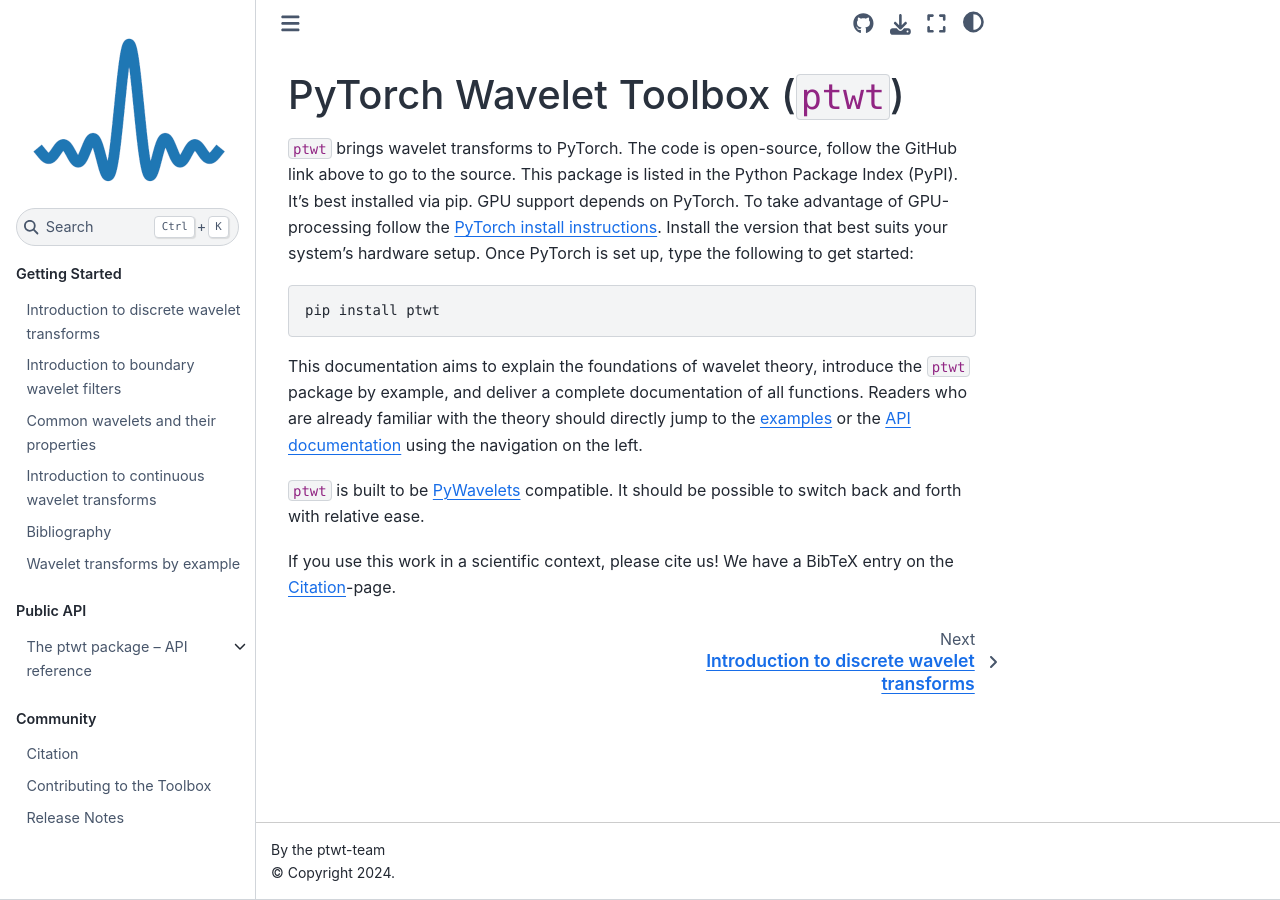
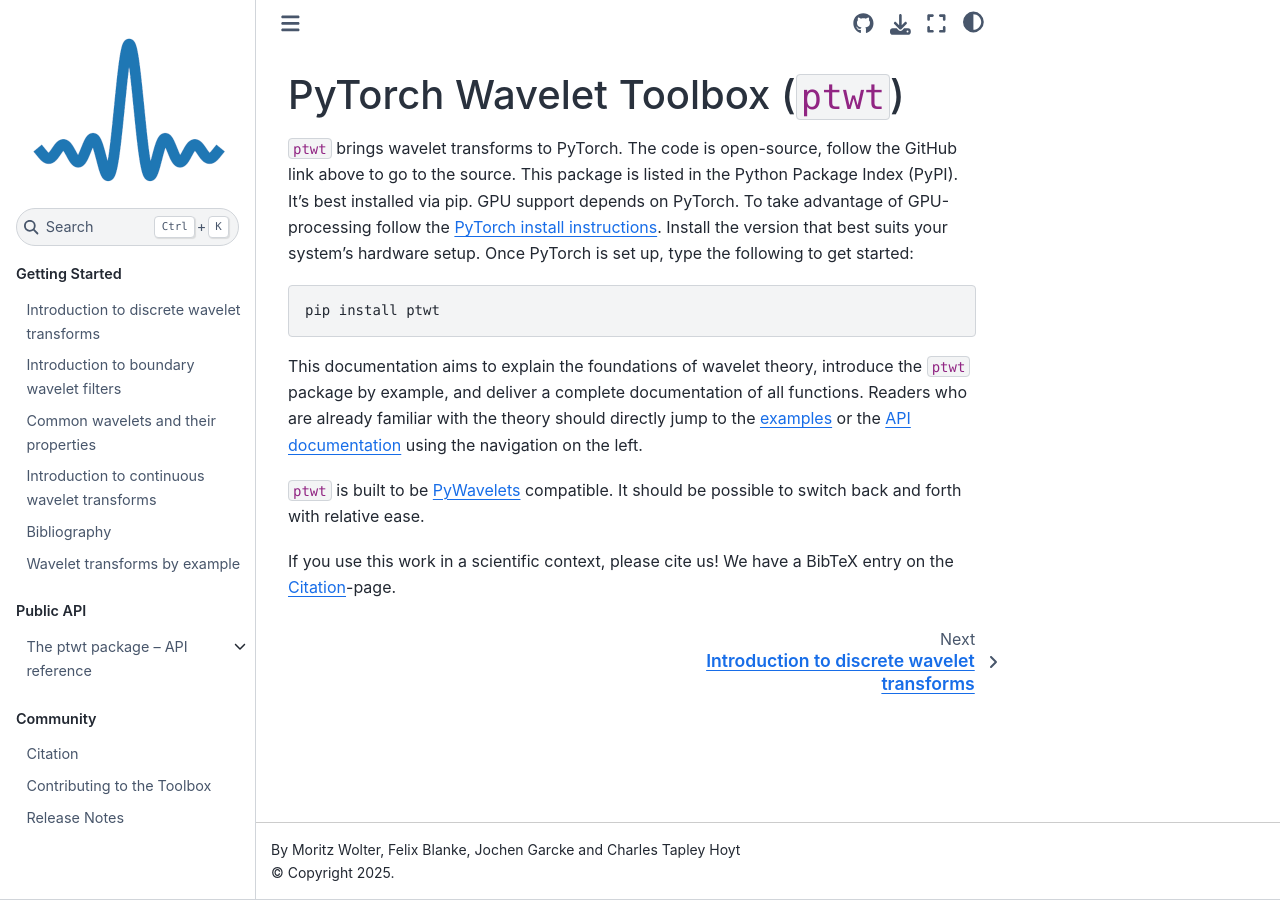
Before and after one commit to v0lta/PyTorch-Wavelet-Toolbox, a Sphinx documentation site: the page built from docs/index.rst, in a window 1280 px wide. Built offline with Sphinx 7.4.7 and the Sphinx Book theme 1.1.4, drawn with Linux system fonts in a browser that asks for light colours.

Commit message:
fix formatting.

```diff
--- a/docs/conf.py
+++ b/docs/conf.py
@@ -19,8 +19,8 @@
 # -- Project information -----------------------------------------------------
 
 project = "PyTorch-Wavelet-Toolbox"
-copyright = "2024"
-author = "the ptwt-team"
+copyright = "2025"
+author = "Moritz Wolter, Felix Blanke, Jochen Garcke and Charles Tapley Hoyt"
 
 # -- General configuration ---------------------------------------------------
 
```
Also changed, not shown: 1 other file.
